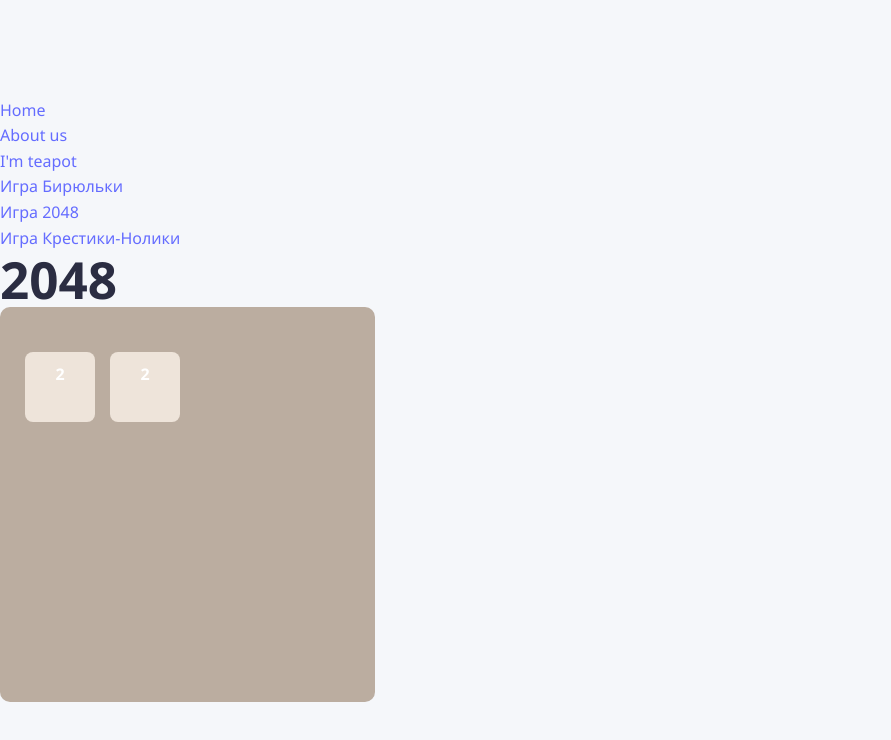
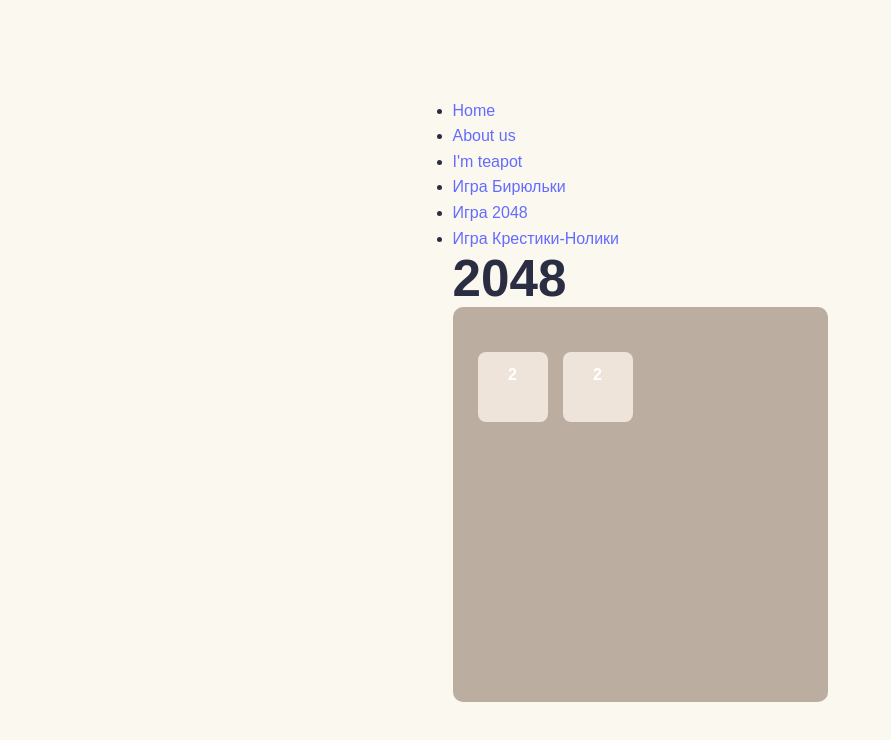
Before and after one commit to dovlatyanc/new-appIcons-master, a React (Vite) app: page /2048 in a window 1280 px wide. Shown: the top 740 px of the page, without its empty margins (0-891 px from the left). Built offline with nearby package versions, Linux system fonts and the light colour scheme.

Commit message:
странный рабочий вариант

```diff
--- a/src/App.css
+++ b/src/App.css
@@ -541,6 +541,17 @@ body {
     align-items: stretch;
   }
 }
+/* src/index.css */
+body {
+  background-color: #faf8ef;
+  font-family: sans-serif;
+  margin: 0;
+  display: flex;
+  justify-content: center;
+  align-items: center;
+  height: 100vh;
+}
+
 .game2048-container {
   background-color: #bbada0;
   padding: 20px;
@@ -555,12 +566,3 @@ body {
   gap: 5px;
   margin-top: 20px;
 }
-
-.tile {
-  background-color: #eee4da;
-  color: #000;
-  font-weight: bold;
-  text-align: center;
-  padding: 20px;
-  border-radius: 8px;
-}
--- a/src/pages/Game2048.jsx
+++ b/src/pages/Game2048.jsx
@@ -37,20 +37,6 @@ export default function Game2048() {
     return g;
   }
 
-  // Обработчик нажатия клавиш
-  useEffect(() => {
-    const handleKeyDown = (e) => {
-      if (e.key === 'ArrowRight') {
-        moveRight();
-      }
-    };
-
-    window.addEventListener('keydown', handleKeyDown);
-    return () => {
-      window.removeEventListener('keydown', handleKeyDown);
-    };
-  }, [grid]);
-
   // Логика движения вправо
   function moveRight() {
     let newGrid = JSON.parse(JSON.stringify(grid));
@@ -64,11 +50,94 @@ export default function Game2048() {
         }
       }
 
-    // Перемещаем объединённые значения к правому краю
       line = line.filter(val => val !== 0);
-    while (line.length < 4) line.unshift(0); // ← именно тут мы добавляем 0 слева
+      while (line.length < 4) line.unshift(0);
 
       newGrid[row] = line;
+    }
+
+    if (JSON.stringify(newGrid) !== JSON.stringify(grid)) {
+      newGrid = addRandomTile(newGrid);
+      setGrid(newGrid);
+    }
+  }
+
+  // Логика движения влево
+  function moveLeft() {
+    let newGrid = JSON.parse(JSON.stringify(grid));
+
+    for (let row = 0; row < 4; row++) {
+      let line = newGrid[row].filter(val => val !== 0);
+
+      for (let i = 0; i < line.length - 1; i++) {
+        if (line[i] === line[i + 1]) {
+          line[i] *= 2;
+          line[i + 1] = 0;
+        }
+      }
+
+      line = line.filter(val => val !== 0);
+      while (line.length < 4) line.push(0);
+
+      newGrid[row] = line;
+    }
+
+    if (JSON.stringify(newGrid) !== JSON.stringify(grid)) {
+      newGrid = addRandomTile(newGrid);
+      setGrid(newGrid);
+    }
+  }
+
+  // Логика движения вверх
+  function moveUp() {
+    let newGrid = JSON.parse(JSON.stringify(grid));
+
+    for (let col = 0; col < 4; col++) {
+      let column = [newGrid[0][col], newGrid[1][col], newGrid[2][col], newGrid[3][col]];
+      column = column.filter(val => val !== 0);
+
+      for (let i = 0; i < column.length - 1; i++) {
+        if (column[i] === column[i + 1]) {
+          column[i] *= 2;
+          column[i + 1] = 0;
+        }
+      }
+
+      column = column.filter(val => val !== 0);
+      while (column.length < 4) column.push(0);
+
+      for (let i = 0; i < 4; i++) {
+        newGrid[i][col] = column[i];
+      }
+    }
+
+    if (JSON.stringify(newGrid) !== JSON.stringify(grid)) {
+      newGrid = addRandomTile(newGrid);
+      setGrid(newGrid);
+    }
+  }
+
+  // Логика движения вниз
+  function moveDown() {
+    let newGrid = JSON.parse(JSON.stringify(grid));
+
+    for (let col = 0; col < 4; col++) {
+      let column = [newGrid[0][col], newGrid[1][col], newGrid[2][col], newGrid[3][col]];
+      column = column.filter(val => val !== 0);
+
+      for (let i = column.length - 1; i >= 1; i--) {
+        if (column[i] === column[i - 1]) {
+          column[i] *= 2;
+          column[i - 1] = 0;
+        }
+      }
+
+      column = column.filter(val => val !== 0);
+      while (column.length < 4) column.unshift(0);
+
+      for (let i = 0; i < 4; i++) {
+        newGrid[i][col] = column[i];
+      }
     }
 
     if (JSON.stringify(newGrid) !== JSON.stringify(grid)) {
@@ -82,6 +151,33 @@ export default function Game2048() {
     if (grid.some(row => row.includes(2048))) {
       alert("Победа!");
     }
+  }, [grid]);
+
+  // Обработчик нажатий клавиш
+  useEffect(() => {
+    const handleKeyDown = (e) => {
+      switch (e.key) {
+        case 'ArrowUp':
+          moveUp();
+          break;
+        case 'ArrowDown':
+          moveDown();
+          break;
+        case 'ArrowLeft':
+          moveLeft();
+          break;
+        case 'ArrowRight':
+          moveRight();
+          break;
+        default:
+          return;
+      }
+    };
+
+    window.addEventListener('keydown', handleKeyDown);
+    return () => {
+      window.removeEventListener('keydown', handleKeyDown);
+    };
   }, [grid]);
 
   return (
```
Lines whose indentation alone changed are shown as unchanged.
